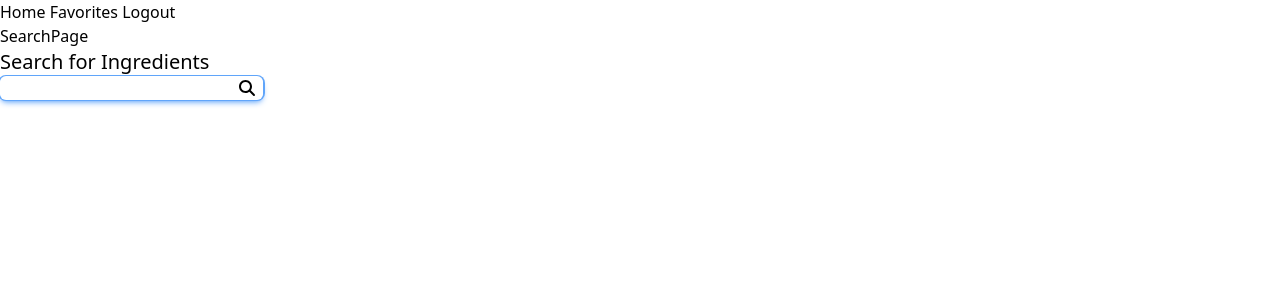
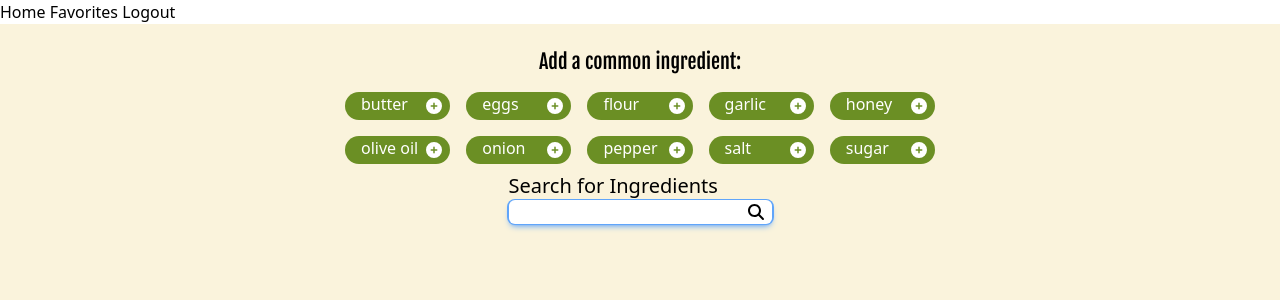
Before and after one commit to Code-the-Dream-School/hh-team5-front, a React (Vite) app: page /FindARecipe in a window 1280 px wide. Shown: the top 300 px of the page. Built offline with nearby package versions, Linux system fonts and the light colour scheme.

Commit message:
Move common ingredient components into search page folder

```diff
--- a/src/components/FindARecipePage/RecipeFinderPage.jsx
+++ /dev/null
@@ -1,13 +0,0 @@
-import React from 'react';
-import CommonIngredients from './CommonIngredients.jsx'
-import { commonIngredients } from "../../commoningredients";
-
-const RecipeFinderPage = () => {
-  return (
-    <div class="bg-yellow min-h-screen flex items-center flex-col p-4">
-      <CommonIngredients commonIngredients={commonIngredients}/>
-    </div>
-  );
-};
-
-export default RecipeFinderPage;
--- a/src/components/SearchPage/SearchPage.jsx
+++ b/src/components/SearchPage/SearchPage.jsx
@@ -1,15 +1,18 @@
+import React from 'react'
+import PropTypes from 'prop-types'
+import CommonIngredients from './CommonIngredients.jsx'
+import { commonIngredients } from "../../commoningredients";
 import RecipeSearch from "./RecipeSearch";
 
-import PropTypes from 'prop-types'
-import React from 'react'
-
 const SearchPage = () => {
-    return (
-        <>
-            <div>SearchPage</div>
-            <RecipeSearch />
-        </>
-    )
+  return (
+    <>
+      <div class="bg-yellow min-h-screen flex items-center flex-col p-4">
+        <CommonIngredients commonIngredients={commonIngredients}/>
+        <RecipeSearch />
+      </div>
+    </>
+  )
 }
 
 export default SearchPage
```
Also changed, not shown: src/components/SearchPage/AddCommonIngredient.jsx (renamed from src/components/FindARecipePage/AddCommonIngredient.jsx), src/components/SearchPage/CommonIngredients.jsx (renamed from src/components/FindARecipePage/CommonIngredients.jsx).
